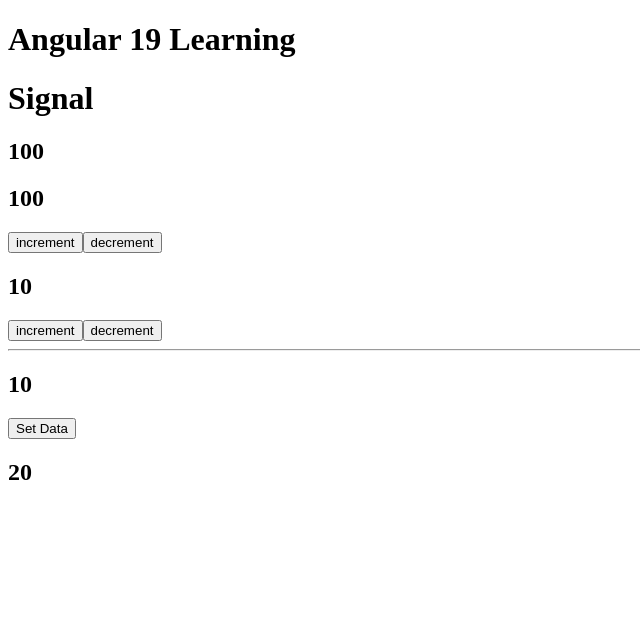
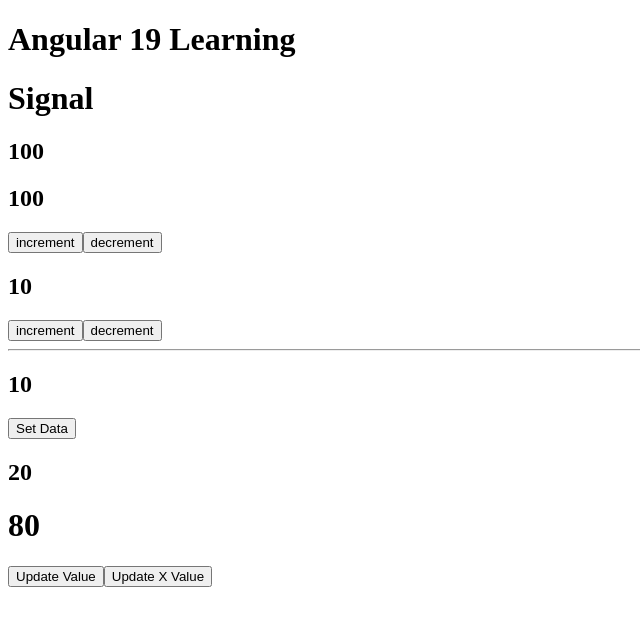
Before and after one commit to ashanwithana/angular-19-tutorial, an Angular app: page / in a window 1280 px wide. Shown: the top 626 px of the page, without its empty margins (0-640 px from the left). Built offline with nearby package versions, Linux system fonts and the light colour scheme.

Commit message:
Add computed properties and update methods in signal component

```diff
--- a/src/app/components/signal/signal.component.html
+++ b/src/app/components/signal/signal.component.html
@@ -23,3 +23,8 @@
 <button (click)="setData()">Set Data</button>
 
 <h2>{{computed()}}</h2>
+
+<h1>{{z()}}</h1>
+
+<button (click)="updateValue()">Update Value</button>
+<button (click)="updateXValue()">Update X Value</button>
--- a/src/app/components/signal/signal.component.ts
+++ b/src/app/components/signal/signal.component.ts
@@ -40,4 +40,20 @@
     // this.test.set(80)
     this.test.set('test')
   }
+
+  x = signal(30);
+  y = signal(50);
+
+  z = computed(()=>this.x()+this.y())
+
+  updateValue(){
+    console.log(this.z());
+    this.x.set(100);
+    console.log(this.z());
+  }
+
+  updateXValue(){
+    this.x.set(1000);
+    console.log(this.z());
+  }
 }
```
